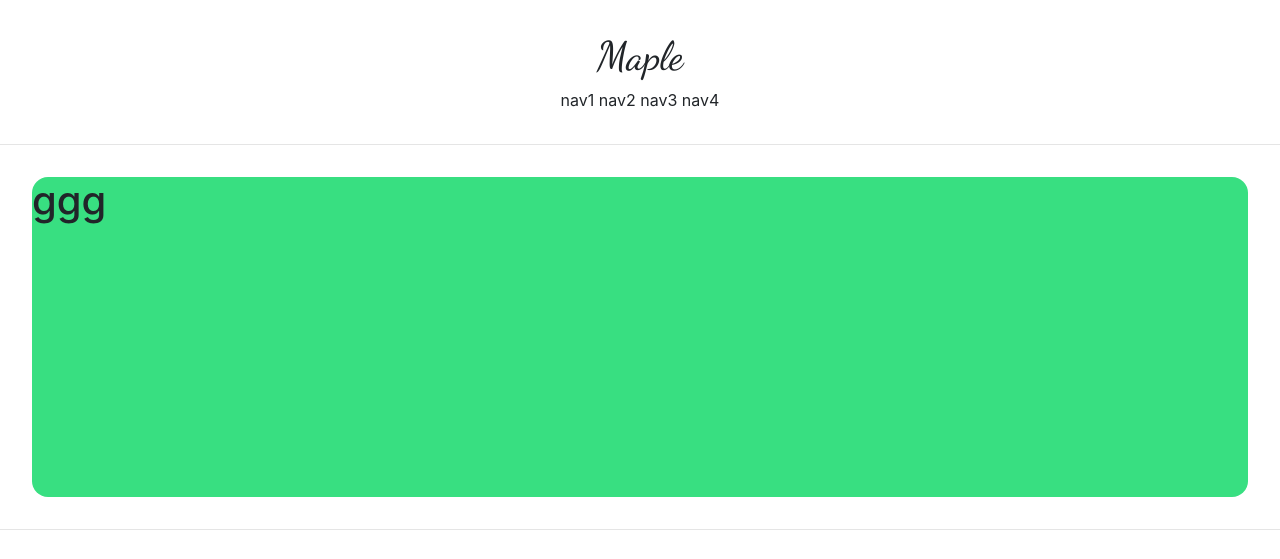
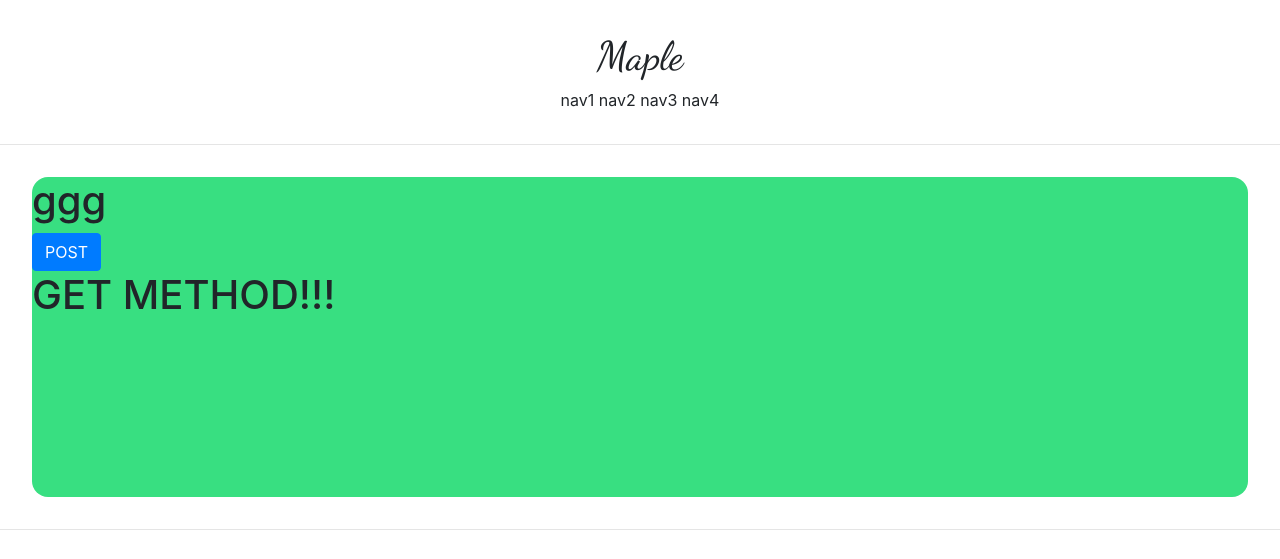
Before and after one commit to qjatn23/maple, a Django app: page /account/hello_world/ in a window 1280 px wide. Shown: the top 559 px of the page. Run offline with Django 5.2, Linux system fonts and the light colour scheme.

Commit message:
django course 16 commit

```diff
--- a/accountapp/templates/accountapp/hello_world.html
+++ b/accountapp/templates/accountapp/hello_world.html
@@ -4,6 +4,14 @@
 
     <div style="height: 20rem; background-color: #38df81; border-radius: 1rem; margin: 2rem;">
         <h1>ggg</h1>
+
+        <form action="/account/hello_world/" method="post">
+            {% csrf_token %}
+            <input type="submit" class="btn btn-primary" value="POST">
+        </form>
+
+        <h1>{{ text }}</h1>
+
     </div>
 
 {% endblock %}
--- a/accountapp/views.py
+++ b/accountapp/views.py
@@ -4,4 +4,8 @@ from django.shortcuts import render
 # Create your views here.
 
 def hello_world(request):
-    return render(request, 'accountapp/hello_world.html')
+
+    if request.method == "POST":
+        return render(request, 'accountapp/hello_world.html', context={'text': 'POST METHOD!!!'})
+    else:
+        return render(request, 'accountapp/hello_world.html', context={'text': 'GET METHOD!!!'})
```
